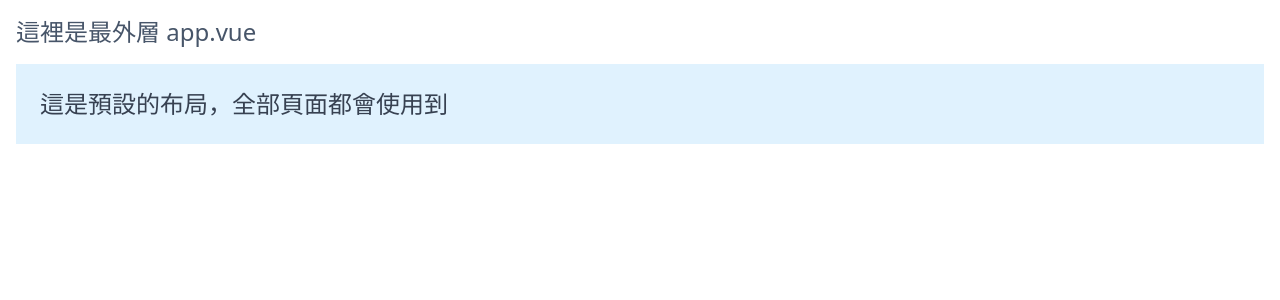
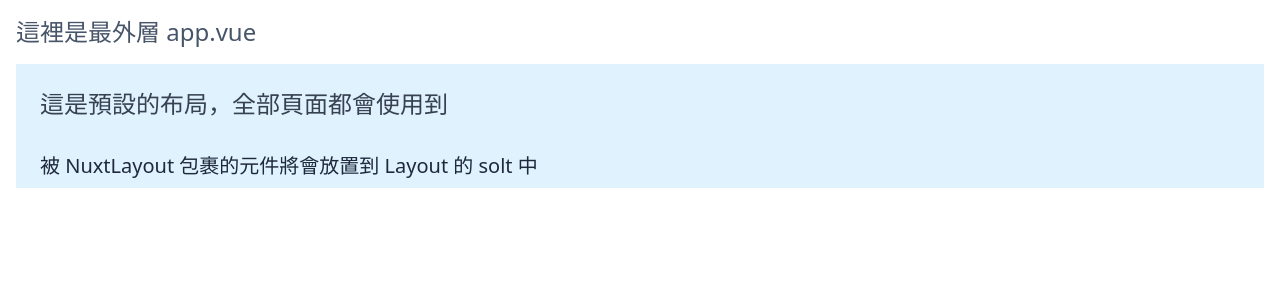
Before and after one commit to ryanchien8125/ithome-2022-ironman-nuxt3, a Nuxt app: page / in a window 1280 px wide. Shown: the top 300 px of the page. Built offline with nearby package versions, Linux system fonts and the light colour scheme.

Commit message:
布局模板中的插槽

```diff
--- a/app.vue
+++ b/app.vue
@@ -1,6 +1,10 @@
 <template>
   <div class="m-4 bg-white">
     <p class="pb-4 text-2xl text-slate-600">這裡是最外層 app.vue</p>
-    <NuxtLayout name="default"></NuxtLayout>
+    <NuxtLayout name="default">
+      <p class="px-6 pt-4 text-xl text-slate-800">
+        被 NuxtLayout 包裹的元件將會放置到 Layout 的 solt 中
+      </p>
+    </NuxtLayout>
   </div>
 </template>
```
